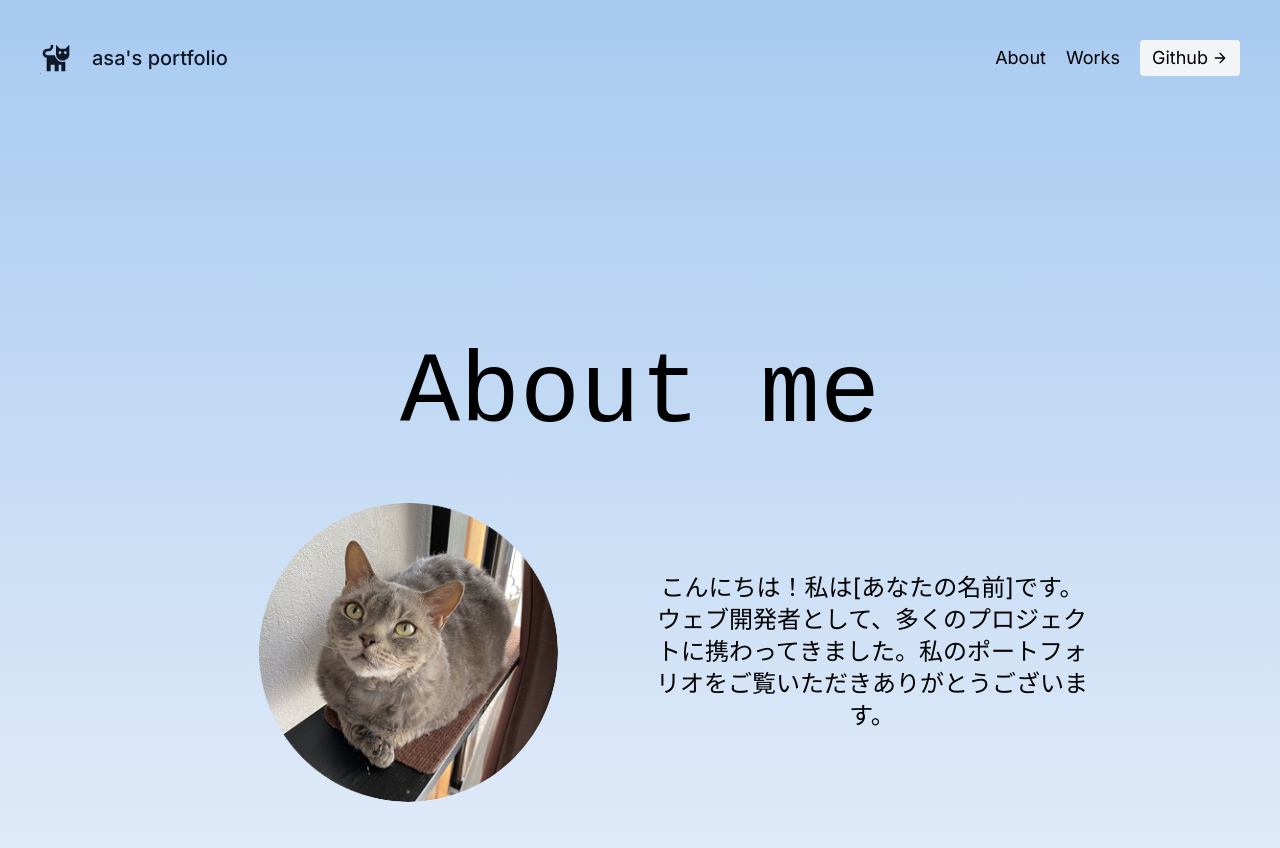
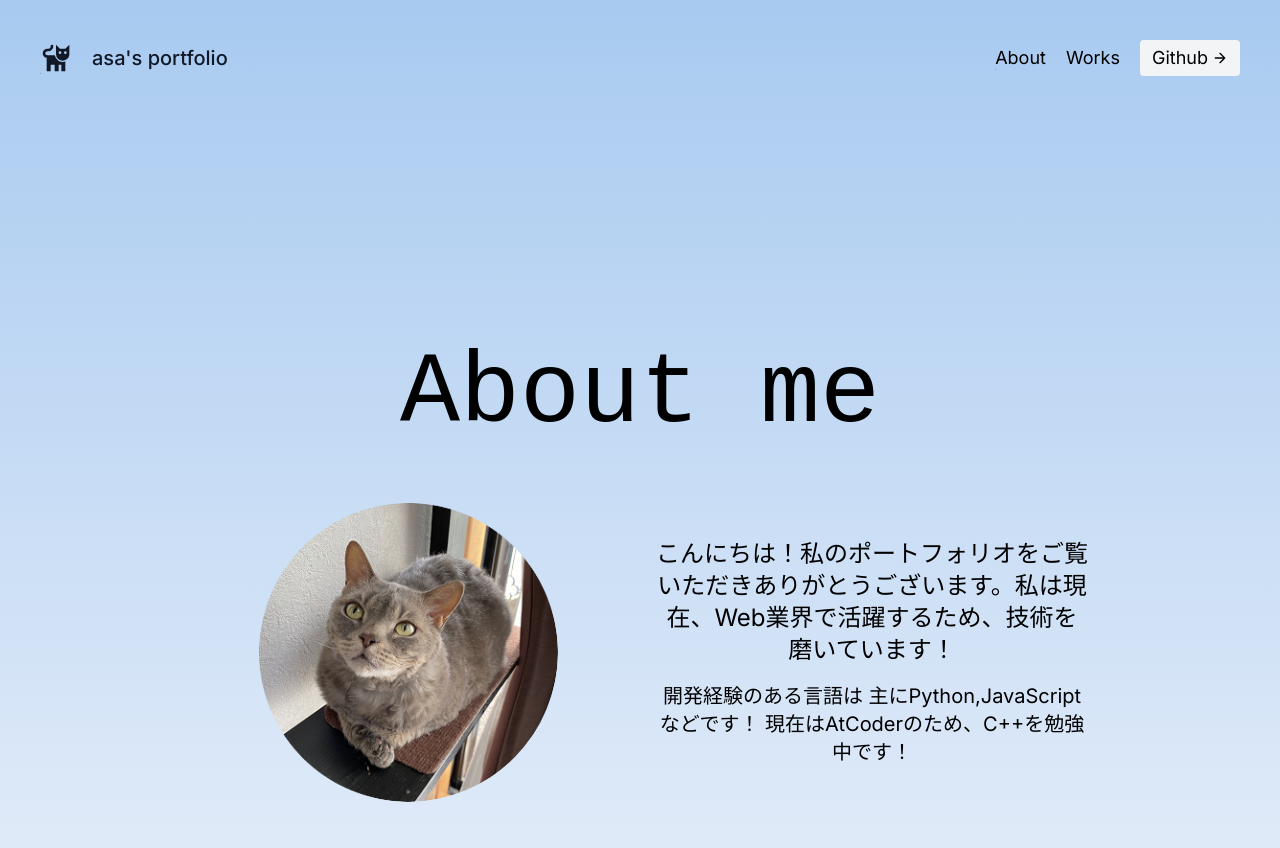
Before and after one commit to asasakk/portfolio, a Next.js app: page /about in a window 1280 px wide. Shown: the top 848 px of the page. Built offline with nearby package versions, Linux system fonts and the light colour scheme.

Commit message:
add jikosyoukai

```diff
--- a/app/about/page.tsx
+++ b/app/about/page.tsx
@@ -22,8 +22,15 @@ export default function About() {
           </div>
           <div className="flex flex-col justify-center items-center text-center">
             <p className="text-lg sm:text-xl md:text-2xl">
-              こんにちは！私は[あなたの名前]です。ウェブ開発者として、多くのプロジェクトに携わってきました。私のポートフォリオをご覧いただきありがとうございます。
+              こんにちは！私のポートフォリオをご覧いただきありがとうございます。私は現在、Web業界で活躍するため、技術を磨いています！
             </p>
+            <div>
+              <p className="mt-4 text-base sm:text-lg md:text-xl">
+                開発経験のある言語は
+                主にPython,JavaScriptなどです！
+                現在はAtCoderのため、C++を勉強中です！
+              </p>
+            </div>
           </div>
         </div>
       </main>
```
